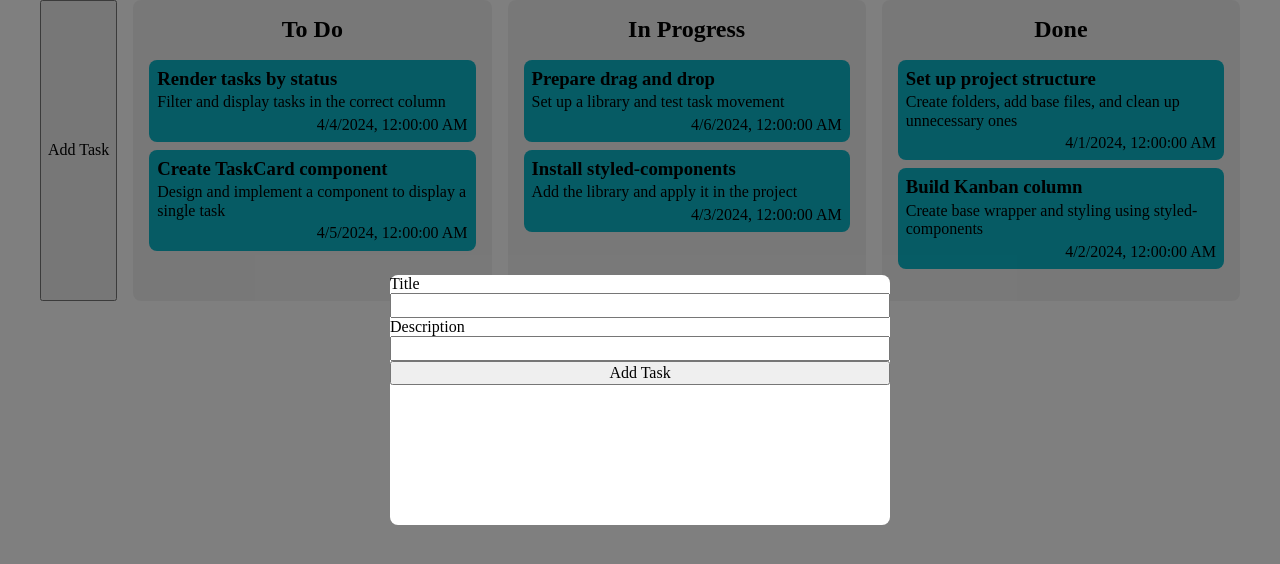
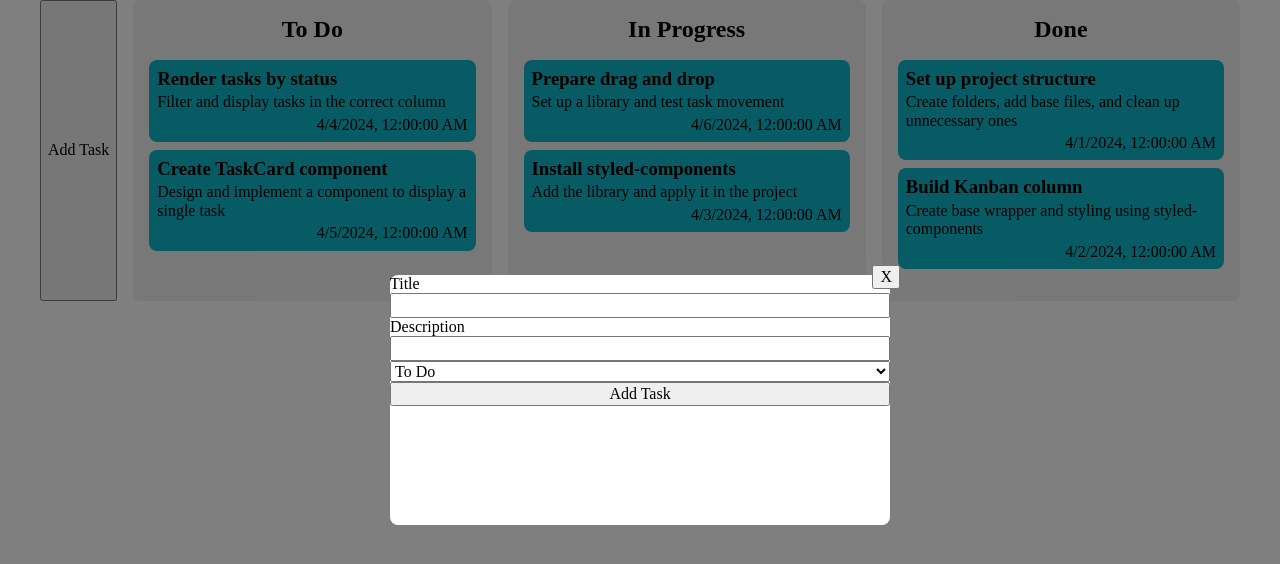
Before and after one commit to lipatovSergey/task-flow, a React (Vite) app: page / in a window 1280 px wide. Both pictures are taken after a click on the button "Add Task". Shown: the top 564 px of the page. Built offline with nearby package versions, Linux system fonts and the light colour scheme.

Commit message:
form closing button and blur

```diff
--- a/src/components/TaskForm.tsx
+++ b/src/components/TaskForm.tsx
@@ -1,9 +1,11 @@
-import React from "react";
+import React, { FormEvent } from "react";
 import styled from "styled-components"
+import type { Task } from "../features/tasks/tasksTypes";
 
 interface TaskFormProps {
   isOpen: boolean;
   setIsOpen: React.Dispatch<React.SetStateAction<boolean>>
+  onTaskAdd: (task: Task) => void;
 }
 
 const BackDrop = styled.div`
@@ -20,6 +22,7 @@ const BackDrop = styled.div`
 `
 
 const TaskFormModal = styled.div`
+  position: relative;
   background-color: white;
   border-radius: 8px;
   max-width: 500px;
@@ -32,18 +35,37 @@ const Form = styled.form`
   display: flex;
   flex-direction: column;
 `
+const CloseModalBtn = styled.button`
+  position: absolute;
+  right: -10px;
+  top: -10px;
+`
 const TaskForm = ({ isOpen, setIsOpen }: TaskFormProps) => {
 
+  const handleFormSubmit = (e: React.FormEvent<HTMLFormElement>) => {
+    e.preventDefault()
+    const formData = new FormData(e.currentTarget)
+
+    const title = formData.get("title")
+    const description = formData.get("description")
+  }
   return (
-    <BackDrop onClick={() => setIsOpen(false)}>
-      <TaskFormModal>
+    <BackDrop >
+      <TaskFormModal onBlur={() => setIsOpen(false)}>
         <Form>
           <label htmlFor="title">Title</label>
           <input name="title" id="title" />
           <label htmlFor="description">Description</label>
           <input name="description" />
-          <button>Add Task</button>
+          <label htmlFor="status"></label>
+          <select name="status" id="status">
+            <option value="ToDo">To Do</option>
+            <option value="InProgress">In Progress</option>
+            <option value="Done">Done</option>
+          </select>
+          <button >Add Task</button>
         </Form>
+        <CloseModalBtn onClick={() => setIsOpen(false)}>X</CloseModalBtn>
       </TaskFormModal>
     </BackDrop>
 
--- a/src/pages/KanbanPage.tsx
+++ b/src/pages/KanbanPage.tsx
@@ -20,17 +20,21 @@ const statuses: Task["status"][] = ["ToDo", "InProgress", "Done"]
 
 const KanbanPage = () => {
   const [isAddTaskFormOpen, setIsAddTaskFormOpen] = useState(false)
+  const [tasks, setTasks] = useState(mockTasks)
 
+  const addTask = (task: Task) => {
+    setTasks(prev => [...prev, task])
+  }
   return (
     <Section>
       <Wrapper>
         <button onClick={() => setIsAddTaskFormOpen(true)}>Add Task</button>
-        {isAddTaskFormOpen && <TaskForm isOpen={isAddTaskFormOpen} setIsOpen={setIsAddTaskFormOpen} />}
+        {isAddTaskFormOpen && <TaskForm isOpen={isAddTaskFormOpen} setIsOpen={setIsAddTaskFormOpen} onTaskAdd={addTask} />}
         {statuses.map(status => (
           <Column
             key={status}
             status={status}
-            tasks={mockTasks.filter((task) => task.status === status)}
+            tasks={tasks.filter((task) => task.status === status)}
           />
         ))}
       </Wrapper>
```
